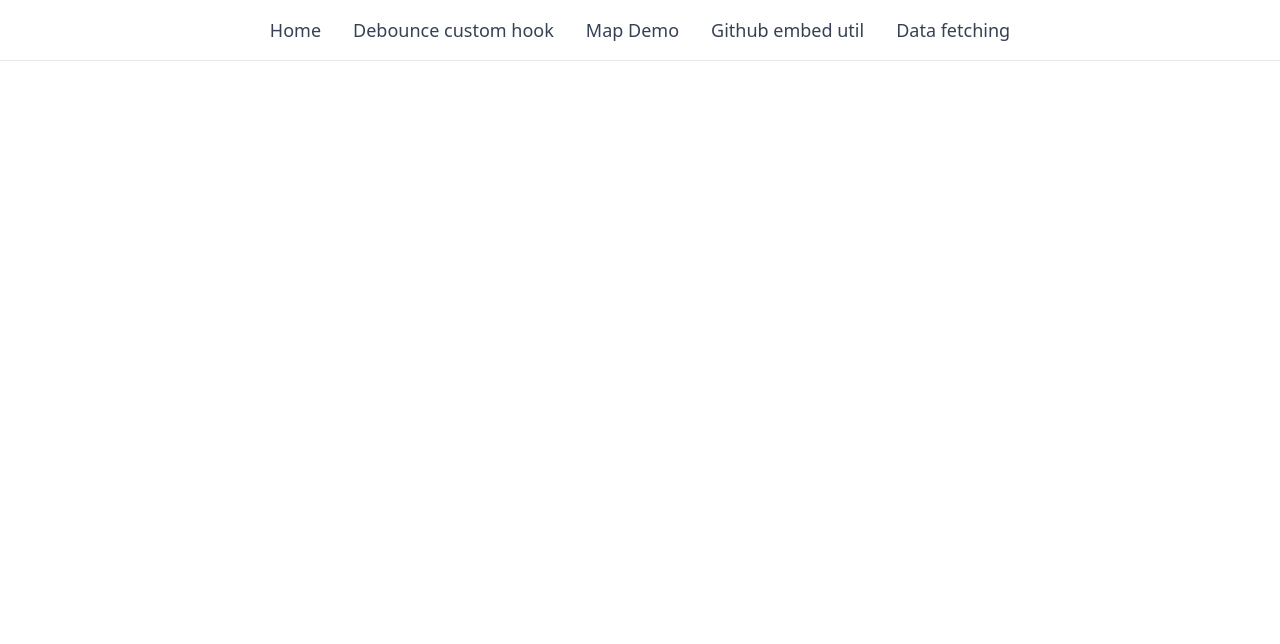
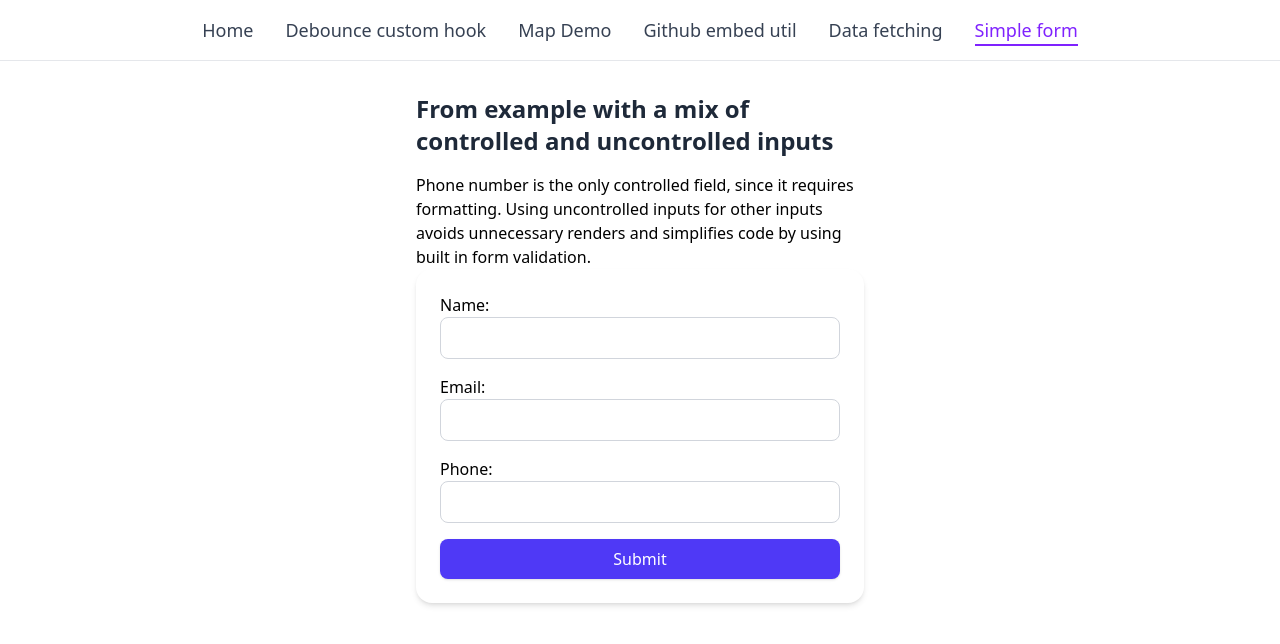
Before and after one commit to nathansf/firebase-react-ts-sandbox, a React (Vite) app: page /form in a window 1280 px wide. Shown: the top 644 px of the page. Built offline with nearby package versions, Linux system fonts and the light colour scheme.

Commit message:
add demo form

```diff
--- a/src/App.tsx
+++ b/src/App.tsx
@@ -2,6 +2,8 @@ import "./App.css";
 
 import CodeEmbed from "./pages/CodeEmbed";
 import DataFetching from "./pages/DataFetching";
+import FormDemo from "./pages/FormDemo";
+
 import Home from "./pages/Home";
 import Debounce from "./pages/Debounce";
 import Map from "./pages/MapDemo";
@@ -20,6 +22,7 @@ function App() {
           <Route path="/map" element={<Map />}></Route>
           <Route path="/embed" element={<CodeEmbed />}></Route>
           <Route path="/fetch" element={<DataFetching />}></Route>
+          <Route path="/form" element={<FormDemo />}></Route>
         </Routes>
       </div>
     </Router>
--- /dev/null
+++ b/src/components/Form.tsx
@@ -0,0 +1,46 @@
+import { type FormEvent } from "react";
+import PhoneInput from "./PhoneInput";
+
+export default function Form() {
+  const handleSubmit = (event: FormEvent<HTMLFormElement>) => {
+    event.preventDefault();
+    const formData = new FormData(event.currentTarget);
+    for (const [k, v] of formData.entries()) {
+      console.log(`${k}: ${v}`);
+    }
+  };
+
+  return (
+    <form
+      className="max-w-md mx-auto p-6 bg-white rounded-2xl shadow-md space-y-4"
+      onSubmit={handleSubmit}
+    >
+      <label htmlFor="name">Name:</label>
+      <input
+        className="w-full rounded-lg border border-gray-300 px-3 py-2 focus:outline-none focus:ring-2 focus:ring-indigo-500"
+        type="text"
+        id="name"
+        name="name"
+        required
+      />
+
+      <label htmlFor="email">Email:</label>
+      <input
+        className="w-full rounded-lg border border-gray-300 px-3 py-2 focus:outline-none focus:ring-2 focus:ring-indigo-500"
+        type="email"
+        id="email"
+        name="email"
+        required
+      />
+
+      <label htmlFor="phoneNumber">Phone:</label>
+      <PhoneInput />
+      <button
+        className="w-full bg-indigo-600 text-white font-medium py-2 px-4 rounded-lg shadow hover:bg-indigo-700 focus:outline-none focus:ring-2 focus:ring-indigo-500"
+        type="submit"
+      >
+        Submit
+      </button>
+    </form>
+  );
+}
--- a/src/components/NavBar.tsx
+++ b/src/components/NavBar.tsx
@@ -7,6 +7,7 @@ export default function NavBar() {
     { label: "Map Demo", href: "/map" },
     { label: "Github embed util", href: "/embed" },
     { label: "Data fetching", href: "/fetch" },
+    { label: "Simple form", href: "/form" },
   ];
 
   return (
--- /dev/null
+++ b/src/components/PhoneInput.tsx
@@ -0,0 +1,25 @@
+import { useState, type ChangeEvent } from "react";
+
+export default function PhoneInput() {
+  const [phoneNumber, setPhoneNumber] = useState("");
+
+  const handlePhoneNumberChange = (event: ChangeEvent<HTMLInputElement>) => {
+    const formattedNumber = formatPhoneNumber(event.target.value);
+    setPhoneNumber(formattedNumber);
+  };
+
+  return (
+    <input
+      className="w-full rounded-lg border border-gray-300 px-3 py-2 focus:outline-none focus:ring-2 focus:ring-indigo-500"
+      name="phoneNumber"
+      id="phoneNumber"
+      value={phoneNumber}
+      onChange={handlePhoneNumberChange}
+      required
+    />
+  );
+}
+
+function formatPhoneNumber(phoneNumber: string) {
+  return phoneNumber.replace(/\D/g, "").slice(0, 10);
+}
--- /dev/null
+++ b/src/pages/FormDemo.tsx
@@ -0,0 +1,17 @@
+import Form from "../components/Form";
+
+export default function FormDemo() {
+  return (
+    <div className="max-w-md mx-auto mt-8">
+      <h2 className="text-2xl font-bold text-gray-800 mb-4">
+        From example with a mix of controlled and uncontrolled inputs
+      </h2>
+      <p>
+        Phone number is the only controlled field, since it requires formatting.
+        Using uncontrolled inputs for other inputs avoids unnecessary renders
+        and simplifies code by using built in form validation.
+      </p>
+      <Form />
+    </div>
+  );
+}
```
Also changed, not shown: 1 other file (tests, documents, lock files or other folders).
